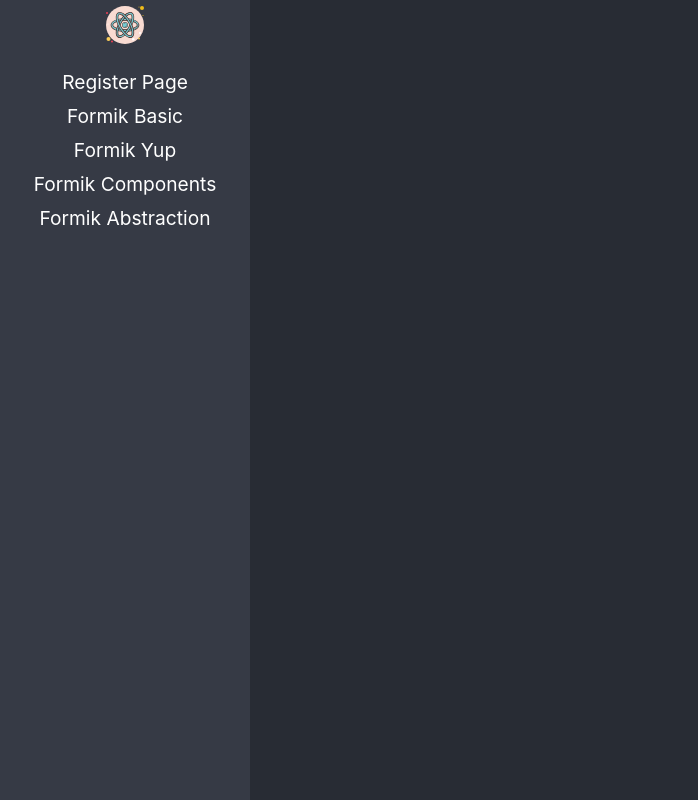
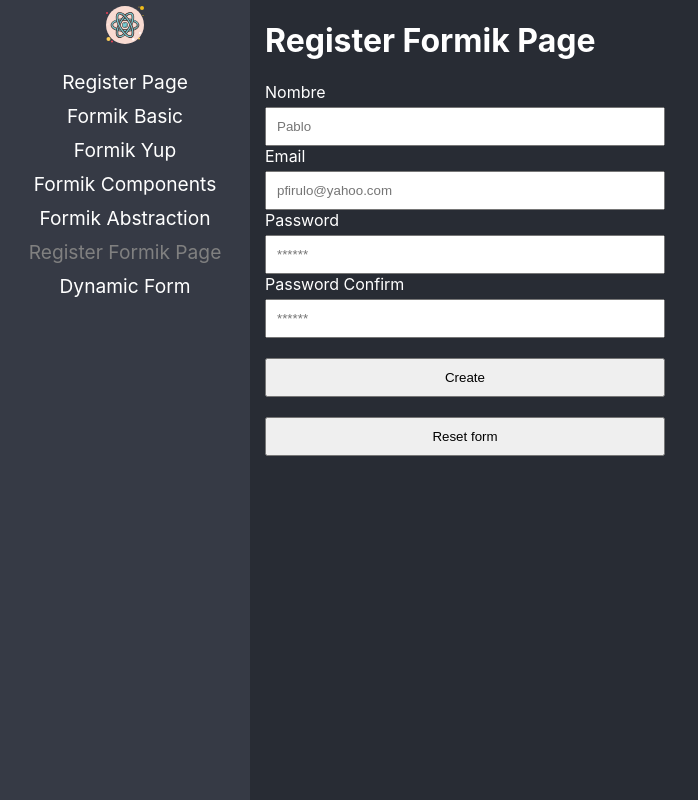
Before and after one commit to pfirulo/react-adv, a React (Vite) app: page /register-formik in a window 1280 px wide. Before the commit this address led to /home. Shown: the whole page, without its empty margins (0-698 px from the left). Built offline with nearby package versions, Linux system fonts and the light colour scheme.

Commit message:
Formularios dinámicos listo

```diff
--- /dev/null
+++ b/src/03-forms/data/custom-form.json
@@ -0,0 +1,68 @@
+[
+    {
+        "type": "input",
+        "name": "firstName",
+        "placeholder": "Pablo",
+        "label": "First Name",
+        "value": "",
+        "validations": [
+            {
+                "type": "required"
+            },
+            {
+                "type": "minLength",
+                "value": 5
+            }
+        ]
+    },
+    {
+        "type": "input",
+        "name": "lastName",
+        "placeholder": "Firulo",
+        "label": "Last Name",
+        "value": "",
+        "validations": [
+            {
+                "type": "required"
+            }
+        ]
+    },
+    {
+        "type": "email",
+        "name": "email",
+        "placeholder": "pfirulo@google.com",
+        "label": "Email",
+        "value": "",
+        "validations": [
+            {
+                "type": "required"
+            },
+            {
+                "type": "email"
+            }
+        ]
+    },
+    {
+        "type": "select",
+        "name": "favoriteGame",
+        "label": "Favorite Game",
+        "value": "",
+        "options": [{
+            "id": 1,
+            "label": "Super Smash"
+        },
+        {
+            "id": 2,
+            "label": "Metal Gear"
+        },
+        {
+            "id": 3,
+            "label": "Resident Evil"
+        }],
+        "validations": [
+            {
+                "type": "required"
+            }
+        ]
+    }
+]
--- /dev/null
+++ b/src/03-forms/pages/DynamicForm.tsx
@@ -0,0 +1,81 @@
+import { Formik, Form } from 'formik';
+import formJson from '../data/custom-form.json';
+import { MySelect, MyTextInput } from '../components';
+import * as Yup from 'yup';
+
+
+const initialValues: { [key: string]: any } = {};
+const requiredFields: { [key: string]: any } = {};
+
+
+for (const input of formJson) {
+  initialValues[input.name] = input.value;
+
+  if(!input.validations) continue;
+
+  let schema = Yup.string();
+
+  for (const rule of input.validations) {
+    if (rule.type === 'required') {
+      schema = schema.required('Este campo es requerido.');
+    }
+
+    if(rule.type==='minLength'){
+      schema=schema.min((rule as any).value || 2, `Mínimo de ${(rule as any).value || 2} caracteres`);
+    }
+
+    if(rule.type==='email'){
+      schema=schema.email(`Revise el formato del email.`);
+    }
+  }
+
+  requiredFields[input.name]= schema;
+}
+
+const validationSchema = Yup.object({...requiredFields});
+
+export const DynamicForm = () => {
+  return (
+    <div>
+      <h1>Dynamic Form</h1>
+
+      <Formik
+        initialValues={initialValues}
+        validationSchema={validationSchema}
+        onSubmit={(values) => {
+          console.log(values);
+        }}
+      >
+        {(formik) => (
+
+          <Form noValidate>
+            {
+              formJson.map(({ type, label, placeholder, name, options }) => {
+
+                if (type === 'input' || type === 'password' || type === 'email') {
+                  return <MyTextInput key={name} label={label} name={name} type={(type as any)} placeholder={placeholder} />
+                } else if (type === 'select') {
+                  return (
+                    <MySelect key={name} label={label} name={name}>
+                      <option value="">Select an option</option>
+                      {
+                        options?.map(({ id, label }) => (
+                          <option key={id} value={label} >{label} </option>
+                        ))
+                      }
+                    </MySelect>
+                  )
+                }
+
+
+              })
+            }
+
+            <button type='submit'>Submit</button>
+          </Form>
+
+        )}
+      </Formik>
+    </div>
+  )
+}
--- /dev/null
+++ b/src/03-forms/pages/RegisterFormikPage.tsx
@@ -0,0 +1,80 @@
+import { Form, Formik } from 'formik';
+import * as Yup from 'yup';
+import '../styles/styles.css';
+import { MyTextInput } from '../components/MyTextInput';
+
+
+export const RegisterFormikPage = () => {
+
+
+    return (
+        <div>
+            <h1>Register Formik Page</h1>
+
+            <Formik
+                initialValues={{
+                    name: '',
+                    email: '',
+                    password1: '',
+                    password2: '',
+                }}
+                onSubmit={(values) => {
+                    console.log(values);
+                }}
+                validationSchema={
+                    Yup.object({
+                        name: Yup.string()
+                            .min(2, 'El nombre debe de tener tres caracteres o más.')
+                            .max(15, 'No debe de pasar de 15 caracteres')
+                            .required('Requerido'),
+                        email: Yup.string().email('Revise el formato del correo.').required('Requerido'),
+                        password1: Yup.string()
+                            .min(6, 'Mínimo 6 letras').required('Requerido'),
+                        password2: Yup.string()
+                            .oneOf([Yup.ref('password1')], 'Las contraseñas no son iguales').required('Requerido')
+                    })
+                }
+            >
+
+                {({handleReset}) => (
+
+                    <Form>
+                        <MyTextInput
+                            label='Nombre'
+                            name='name'
+                            placeholder='Pablo' />
+
+                        <MyTextInput
+                            label='Email'
+                            name='email'
+                            type='email'
+                            placeholder='pfirulo@yahoo.com'
+                        />
+
+                        <MyTextInput
+                            label='Password'
+                            name='password1'
+                            type='password'
+                            placeholder='******'
+                        />
+
+                        <MyTextInput
+                            label='Password Confirm'
+                            name='password2'
+                            type='password'
+                            placeholder='******'
+                        />
+                        <button type='submit'>Create</button>
+                        <button type='button' onClick={handleReset}>Reset form</button>
+                    </Form>
+
+                )}
+
+
+
+            </Formik>
+
+
+        </div>
+    )
+}
--- a/src/03-forms/pages/index.ts
+++ b/src/03-forms/pages/index.ts
@@ -1,5 +1,8 @@
+import { DynamicForm } from './DynamicForm';
 export { RegisterPage } from '../pages/RegisterPage';
 export { FormikBasicPage } from '../pages/FormikBasicPage';
 export { FormikYupPage } from '../pages/FormikYupPage';
 export { FormikComponents } from '../pages/FormikComponents';
 export { FormikAbstraction } from '../pages/FormikAbstraction';
+export {RegisterFormikPage} from '../pages/RegisterFormikPage';
+export {DynamicForm} from '../pages/DynamicForm';
--- a/src/routes/Navigation.tsx
+++ b/src/routes/Navigation.tsx
@@ -8,7 +8,14 @@
 
 
 import logo from '../../public/logo.svg'
-import { FormikAbstraction, FormikBasicPage, FormikComponents, FormikYupPage, RegisterPage } from '../03-forms/pages';
+import {
+     DynamicForm,
+     FormikAbstraction,
+     FormikBasicPage,
+     FormikComponents,
+     FormikYupPage,
+     RegisterFormikPage,
+     RegisterPage } from '../03-forms/pages';
 
 
 
@@ -36,6 +43,12 @@
                         <li>
                             <NavLink className={({ isActive }) => isActive ? 'nav-active' : ''} to='/formik-abstraction'>Formik Abstraction</NavLink>
                         </li>
+                        <li>
+                            <NavLink className={({ isActive }) => isActive ? 'nav-active' : ''} to='/register-formik'>Register Formik Page</NavLink>
+                        </li>
+                        <li>
+                            <NavLink className={({ isActive }) => isActive ? 'nav-active' : ''} to='/dynamic-form'>Dynamic Form</NavLink>
+                        </li>
                     </ul>
                 </nav>
                 <Routes>
@@ -44,6 +57,8 @@
                     <Route path='formik-components' element={<FormikComponents/>} />
                     <Route path='formik-abstraction' element={<FormikAbstraction/>} />
                     <Route path='/register' element={<RegisterPage/>} />
+                    <Route path='/register-formik' element={<RegisterFormikPage/>} />
+                    <Route path='/dynamic-form' element={<DynamicForm/>} />
 
                     <Route path='/*' element={<Navigate to="/home" replace />} />
 
```
